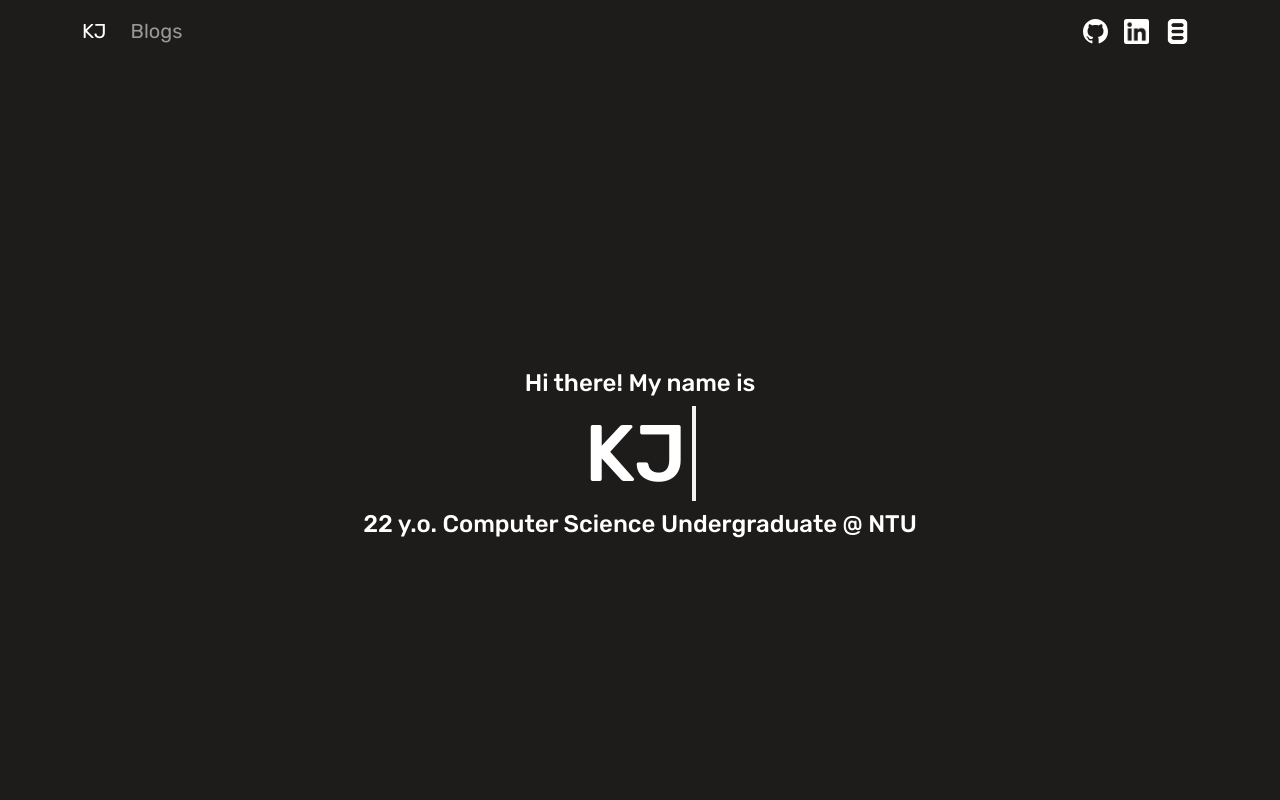
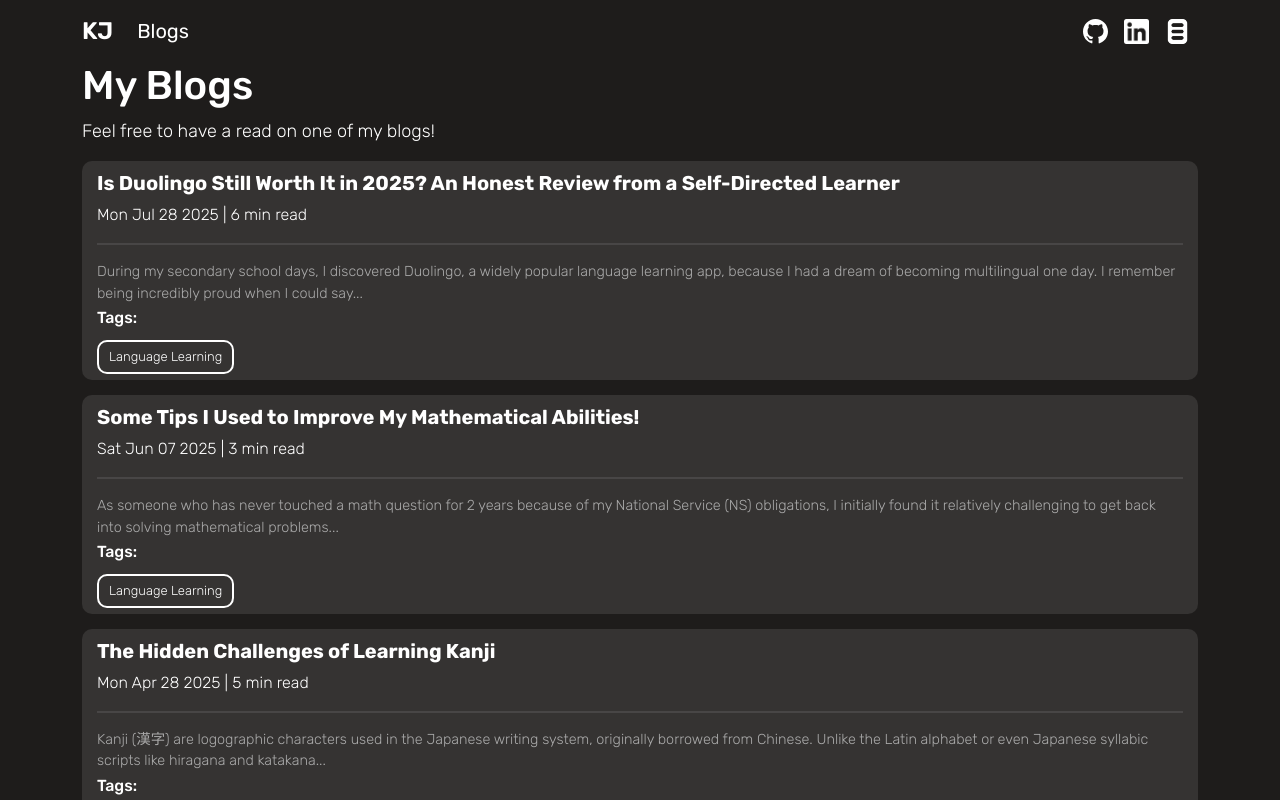
Before and after one commit to pixelhypercube/pixelhypercube.github.io, a React (Create React App) app: page /#/blogs in a window 1280 px wide. Before the commit this address led to /. Shown: the top 800 px of the page. Built offline with nearby package versions, Linux system fonts and the light colour scheme.

Commit message:
fixed more router tingies

```diff
--- a/src/App.js
+++ b/src/App.js
@@ -1,16 +1,16 @@
-import { BrowserRouter, Route, Routes } from "react-router-dom";
+import { HashRouter as Router, Route, Routes } from "react-router-dom";
 import Home from "./Home";
 import Blogs from "./Blogs";
 import Blog from "./Blog";
 
 export default function App() {
   return (
-    <BrowserRouter basename={process.env.PUBLIC_URL}>
+    <Router>
       <Routes>
         <Route path="/" element={<Home/>}></Route>
         <Route path="/blogs" element={<Blogs/>}></Route>
         <Route path="/blogs/:id" element={<Blog/>}></Route>
       </Routes>
-    </BrowserRouter>
+    </Router>
   )
 }
--- a/src/Blog.js
+++ b/src/Blog.js
@@ -1,5 +1,5 @@
 import React from "react";
-import { useParams } from "react-router-dom";
+import { Link, useParams } from "react-router-dom";
 
 import blogsObj from "./data/blogsList";
 import { Button, Container, Nav, Navbar } from "react-bootstrap";
@@ -25,7 +25,7 @@
                     // className="d-md-block d-none"
                     ref={this.navbarElem} sticky="top" variant="dark">
                     <Container>
-                        <Navbar.Brand href="/">
+                        <Navbar.Brand style={{fontSize:"24px",fontWeight:600}} href="/">
                         KJ
                         </Navbar.Brand>
                         <Navbar.Toggle aria-controls="basic-navbar-nav"></Navbar.Toggle>
@@ -33,7 +33,7 @@
                         <Nav className="me-auto">
                             {/* <Nav.Link href="projects">Projects</Nav.Link>
                             <Nav.Link href="about">25 Facts About Me</Nav.Link> */}
-                            <Nav.Link href="/blogs">Blogs</Nav.Link>
+                            <Nav.Link><Link style={{textDecoration:"none"}} to="/blogs">Blogs</Link></Nav.Link>
                         </Nav>
                         </Navbar.Collapse>
                         <Navbar.Collapse className="justify-content-end">
@@ -72,7 +72,7 @@
                     // className="d-md-block d-none"
                     ref={this.navbarElem} sticky="top" variant="dark">
                     <Container>
-                        <Navbar.Brand href="/">
+                        <Navbar.Brand style={{fontSize:"24px",fontWeight:600}} href="/">
                         KJ
                         </Navbar.Brand>
                         <Navbar.Toggle aria-controls="basic-navbar-nav"></Navbar.Toggle>
@@ -80,7 +80,7 @@
                         <Nav className="me-auto">
                             {/* <Nav.Link href="projects">Projects</Nav.Link>
                             <Nav.Link href="about">25 Facts About Me</Nav.Link> */}
-                            <Nav.Link href="/blogs">Blogs</Nav.Link>
+                            <Nav.Link><Link style={{textDecoration:"none"}} to="/blogs">Blogs</Link></Nav.Link>
                         </Nav>
                         </Navbar.Collapse>
                         <Navbar.Collapse className="justify-content-end">
--- a/src/Blogs.js
+++ b/src/Blogs.js
@@ -3,6 +3,7 @@
 import blogsObj from "./data/blogsList";
 import BlogContainer from "./components/BlogContainer";
 import "./Blogs.css";
+import { Link } from "react-router-dom";
 const {blogsList} = blogsObj;
 
 export default class Blogs extends React.Component {
@@ -39,7 +40,7 @@
                     // className="d-md-block d-none"
                     ref={this.navbarElem} sticky="top" variant="dark">
                     <Container>
-                        <Navbar.Brand href="/">
+                        <Navbar.Brand style={{fontSize:"24px",fontWeight:600}} href="/">
                         KJ
                         </Navbar.Brand>
                         <Navbar.Toggle aria-controls="basic-navbar-nav"></Navbar.Toggle>
@@ -47,7 +48,7 @@
                         <Nav className="me-auto">
                             {/* <Nav.Link href="projects">Projects</Nav.Link>
                             <Nav.Link href="about">25 Facts About Me</Nav.Link> */}
-                            <Nav.Link href="blogs">Blogs</Nav.Link>
+                            <Nav.Link><Link style={{textDecoration:"none"}} to="/blogs">Blogs</Link></Nav.Link>
                         </Nav>
                         </Navbar.Collapse>
                         <Navbar.Collapse className="justify-content-end">
--- a/src/Home.js
+++ b/src/Home.js
@@ -10,6 +10,7 @@
 import SkillBox from "./components/SkillBox";
 
 import tagObj from "./data/tags";
+import { Link } from "react-router-dom";
 const {tags,tagKeys} = tagObj;
 
 export default class Home extends React.Component {
@@ -83,7 +84,7 @@
         // className="d-md-block d-none"
         ref={this.navbarElem} sticky="top" variant="dark">
           <Container>
-            <Navbar.Brand href="/">
+            <Navbar.Brand style={{fontSize:"24px",fontWeight:600}} href="/">
               KJ
             </Navbar.Brand>
             <Navbar.Toggle aria-controls="basic-navbar-nav"></Navbar.Toggle>
@@ -91,7 +92,7 @@
               <Nav className="me-auto">
                 {/* <Nav.Link href="projects">Projects</Nav.Link>
                 <Nav.Link href="about">25 Facts About Me</Nav.Link> */}
-                <Nav.Link href="blogs">Blogs</Nav.Link>
+                <Nav.Link><Link style={{textDecoration:"none"}} to="/blogs">Blogs</Link></Nav.Link>
               </Nav>
             </Navbar.Collapse>
             <Navbar.Collapse className="justify-content-end">
@@ -166,7 +167,7 @@
               <p>Hi!👋 I'm currently a second year undergraduate reading Computer Science at Nanyang Technological University (NTU)!</p>
               <p>I'd describe myself as a part nerd, part geek and part jock - someone who enjoys both techie stuff and fitness!</p>
               <p>
-                I enjoy tinkering with <a href="./proj">projects</a>, sharing knowledge on my <a href="./blogs">blogs</a>,
+                I enjoy tinkering with projects, sharing knowledge on my <Link to="/blogs">blogs</Link>,
                   and maintaining my <a href="https://pixelhypercube.github.io/ntu">NTU Coursework Portfolio Website</a> 📚.
               </p>
               <p>In my spare time, I enjoy playing Minecraft 🎮, speedsolving Rubik's Cubes 🧊, learning new languages 🌐, reading books 📖 and working out at the gym 🏋️‍♂️!</p>
--- a/src/components/BlogContainer.js
+++ b/src/components/BlogContainer.js
@@ -13,7 +13,7 @@
         const {blog} = this.props;
         const {id,title,publishDate,duration,previewText,tags} = blog;
         return (
-            <div onClick={()=>window.location.href="/blogs/"+id} className="blog">
+            <div onClick={()=>window.location.href="/#/blogs/"+id} className="blog">
                 <h6 className="blog-title">{title}</h6>
                 <p className="blog-timestamp">{publishDate} | {duration} min read</p>
                 <hr style={{border:"1px solid grey"}}/>
```
